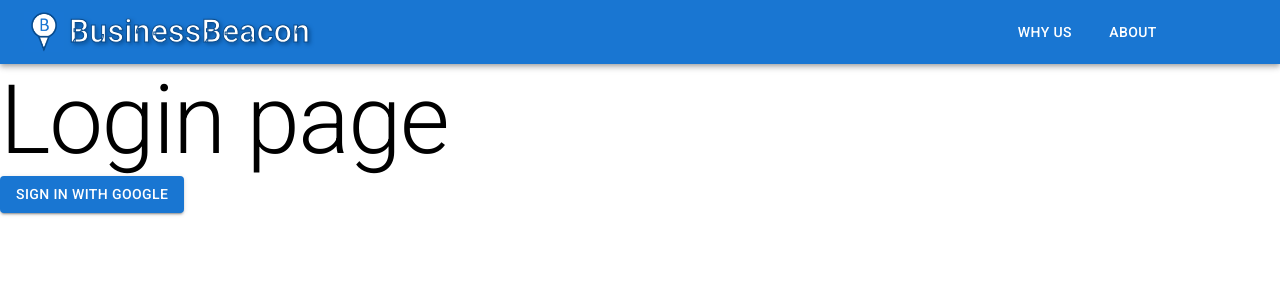
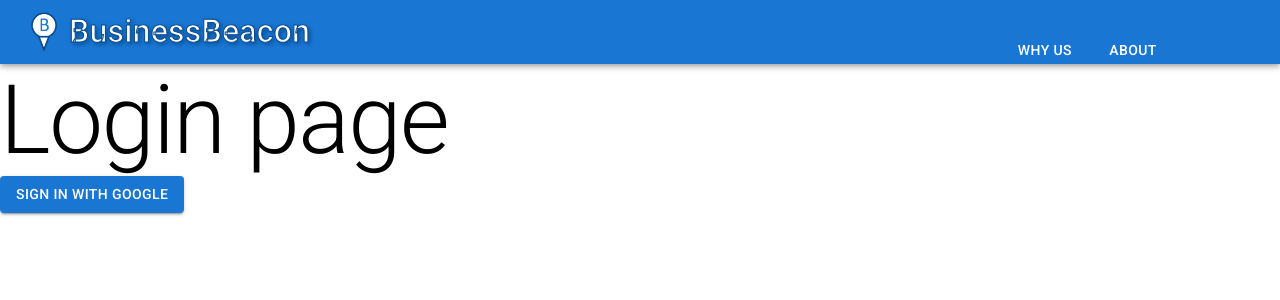
Before and after one commit to AdamBahramiSchool/BusinessBeacon, a React (Create React App) app in the folder client/: page /login in a window 1280 px wide. Shown: the top 300 px of the page. Built offline with nearby package versions, Linux system fonts and the light colour scheme.

Commit message:
fix navbar links on all pages

```diff
--- a/client/src/components/LoginForm.jsx
+++ b/client/src/components/LoginForm.jsx
@@ -27,11 +27,13 @@ export default function LoginForm() {
       console.error('Google Sign-In Error:', error);
       // Handle errors here
     }
-  }
+  };
 
   return (
     <div>
-      <Button onClick={GoogleSignIn} variant="contained">Sign In with Google</Button>
+      <Button onClick={GoogleSignIn} variant="contained">
+        Sign In with Google
+      </Button>
     </div>
   );
 }
--- a/client/src/components/Navbar.jsx
+++ b/client/src/components/Navbar.jsx
@@ -1,8 +1,15 @@
 import React from 'react';
-import { AppBar, Box, Toolbar, Typography, Button } from '@mui/material/';
+import {
+  AppBar,
+  Box,
+  Toolbar,
+  Typography,
+  Button,
+  Container,
+} from '@mui/material/';
 import { useNavigate } from 'react-router-dom';
 
-function Navbar({ signIn, logout, registerBusiness }) {
+function Navbar({ pageType }) {
   return (
     <Box sx={{ flexGrow: 1 }}>
       <AppBar position="static">
@@ -27,12 +34,24 @@ function Navbar({ signIn, logout, registerBusiness }) {
           >
             BusinessBeacon
           </Typography>
-          <Button color="inherit" sx={{ position: 'absolute', right: '115px' }}>
-            About
-          </Button>
-          <Button color="inherit" sx={{ position: 'absolute', right: '200px' }}>
-            Why Us
-          </Button>
+          {pageType === 'landing' && (
+            <div>
+              <Button
+                color="inherit"
+                sx={{ position: 'absolute', right: '115px' }}
+              >
+                About
+              </Button>
+              <Button
+                color="inherit"
+                sx={{ position: 'absolute', right: '200px' }}
+              >
+                Why Us
+              </Button>
+            </div>
+          )}
+
+          {pageType === 'home' && <Button color="inherit">Sign Out</Button>}
         </Toolbar>
       </AppBar>
     </Box>
--- a/client/src/pages/BusinessSignUp.jsx
+++ b/client/src/pages/BusinessSignUp.jsx
@@ -7,7 +7,7 @@ import landingStyles from '../components/landingStyles.jsx';
 function BusinessSignUp() {
   return (
     <div>
-      <Navbar logout="Logout" />
+      <Navbar pageType="home" />
       <Box
         display="flex"
         flexDirection="column"
--- a/client/src/pages/Home.jsx
+++ b/client/src/pages/Home.jsx
@@ -19,7 +19,7 @@ function Home() {
 
   return (
     <div>
-      <Navbar logout="Logout" registerBusiness="Register Business" />
+      <Navbar pageType="home" registerBusiness="Register Business" />
       <GoogleMaps />
     </div>
   );
--- a/client/src/pages/Landing.jsx
+++ b/client/src/pages/Landing.jsx
@@ -7,7 +7,7 @@ import landingStyles from '../components/landingStyles.jsx';
 function Landing() {
   return (
     <PageWrapper style={landingStyles.pageWrapper}>
-      <Navbar pageType="Sign In" />
+      <Navbar pageType="landing" />
       <Container maxWidth="sm" sx={landingStyles.container}>
         <Paper sx={landingStyles.paper}>
           <Typography variant="h1" sx={landingStyles.slogan}>
--- a/client/src/pages/Login.jsx
+++ b/client/src/pages/Login.jsx
@@ -1,11 +1,11 @@
 import React from 'react';
 import { Typography } from '@mui/material';
 import Navbar from '../components/Navbar.jsx';
-import LoginForm from  '../components/LoginForm.jsx'
+import LoginForm from '../components/LoginForm.jsx';
 function Login() {
   return (
     <div>
-      <Navbar />
+      <Navbar pageType="landing" />
       <Typography variant="h1">Login page</Typography>
       <LoginForm />
     </div>
```
